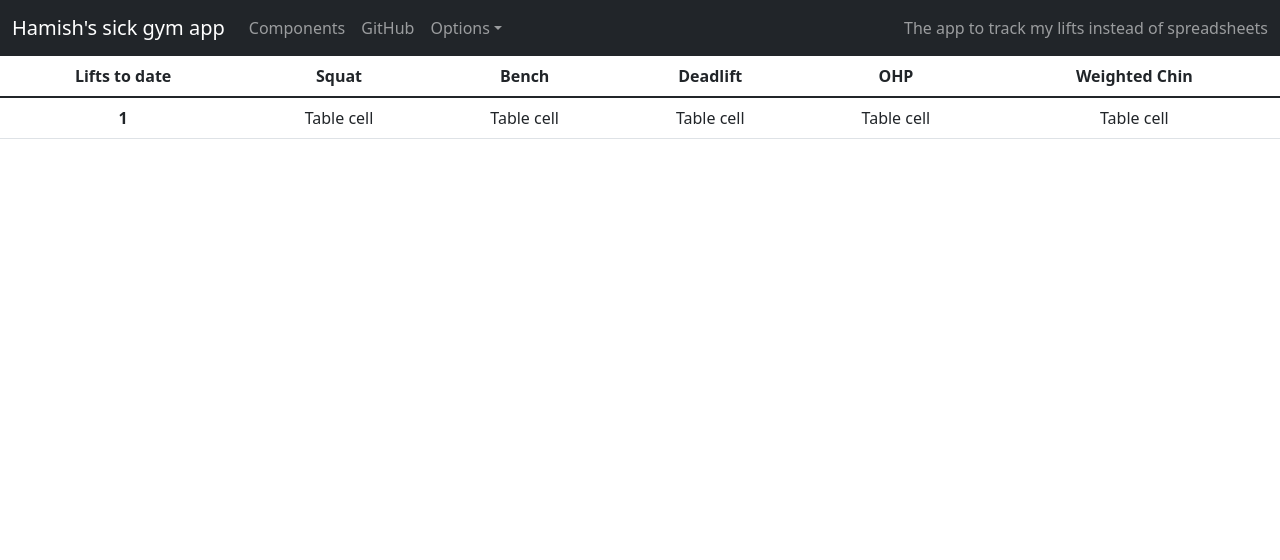
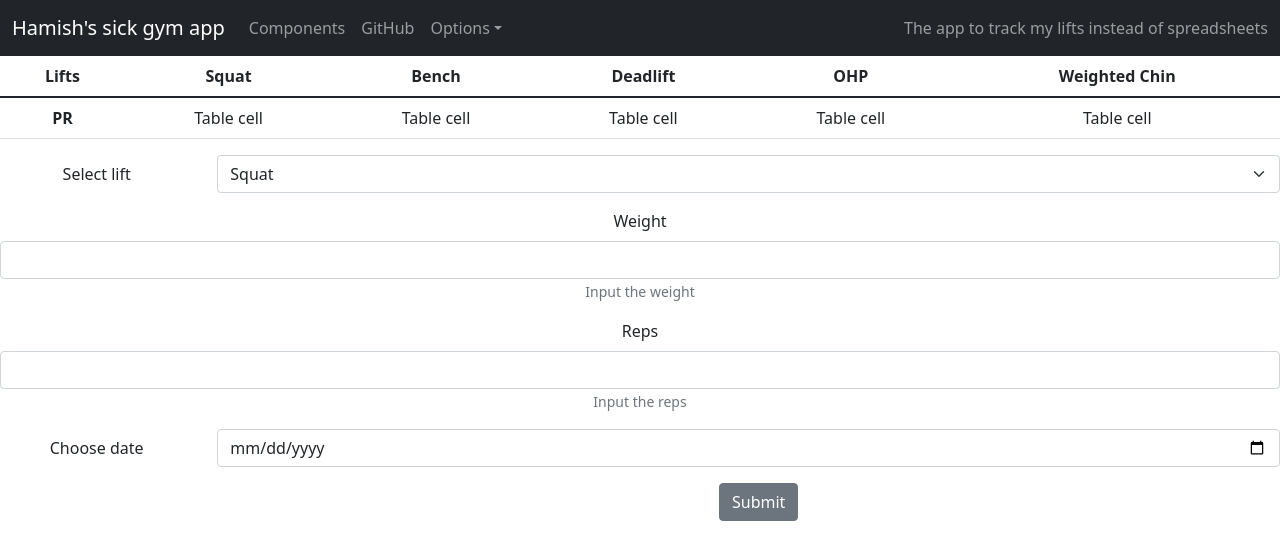
Before and after one commit to hamishakl/Gym-app, a React (Create React App) app in the folder my-app/: page / in a window 1280 px wide. Shown: the top 560 px of the page. Built offline with nearby package versions, Linux system fonts and the light colour scheme.

Commit message:
general basis for the form complete

```diff
--- a/my-app/src/App.css
+++ b/my-app/src/App.css
@@ -36,3 +36,25 @@
     transform: rotate(360deg);
   }
 }
+
+label{
+  display:block;
+}
+#weight {
+  padding-right:24px;
+  text-align:right;
+  -moz-appearance:textfield;
+  /* direction: rtl;*/
+}
+#weight::-webkit-inner-spin-button,
+#weight::-webkit-outer-spin-button {
+  -webkit-appearance: none;
+}
+#weight+span::after {
+  content: 'kg';
+  width: 22px;
+  height: 22px;
+  display: inline-block;
+  position: relative;
+  right:22px;
+}
--- a/my-app/src/App.js
+++ b/my-app/src/App.js
@@ -1,8 +1,8 @@
-import logo from './logo.svg';
 import './App.css';
 import 'bootstrap/dist/css/bootstrap.min.css';
 import NavbarComponent from './components/NavbarComponent';
 import CurrentLifts from './components/CurrentLifts';
+import NewLift from './components/NewLift';
 
 
 
@@ -11,6 +11,7 @@ function App() {
     <div className="App">
      <NavbarComponent />
      <CurrentLifts />
+     <NewLift />
     </div>
   );
 }
--- a/my-app/src/components/CurrentLifts.jsx
+++ b/my-app/src/components/CurrentLifts.jsx
@@ -1,7 +1,5 @@
 import React, { Component } from "react";
-import {
-    Table
-  } from "reactstrap";
+import { Table } from "reactstrap";
 
 export default class CurrentLifts extends Component {
   render() {
@@ -9,7 +7,7 @@ export default class CurrentLifts extends Component {
       <Table responsive>
         <thead>
           <tr>
-            <th>Lifts to date</th>
+            <th>Lifts</th>
             <th>Squat</th>
             <th>Bench</th>
             <th>Deadlift</th>
@@ -19,7 +17,7 @@ export default class CurrentLifts extends Component {
         </thead>
         <tbody>
           <tr>
-            <th scope="row">1</th>
+            <th scope="row">PR</th>
             <td>Table cell</td>
             <td>Table cell</td>
             <td>Table cell</td>
--- /dev/null
+++ b/my-app/src/components/NewLift.jsx
@@ -0,0 +1,62 @@
+import React, { Component } from "react";
+import {
+  Form,
+  FormGroup,
+  Label,
+  Col,
+  Input,
+  FormText,
+  Button,
+  FormFeedback
+} from "reactstrap";
+
+export default class NewLift extends Component {
+  render() {
+    return (
+      <Form>
+        <FormGroup row>
+          <Label for="exampleSelect" sm={2}>
+            Select lift
+          </Label>
+          <Col sm={10}>
+            <Input id="exampleSelect" name="select" type="select">
+              <option>Squat</option>
+              <option>Bench</option>
+              <option>Deadlift</option>
+              <option>OHP</option>
+              <option>Weighted Chin</option>
+            </Input>
+          </Col>
+        </FormGroup>
+        <FormGroup>
+          <Label for="weight">Weight</Label>
+          <Input type="number" id="weight"/>
+          <FormText>Input the weight</FormText>
+        </FormGroup>
+        <FormGroup>
+          <Label for="reps">Reps</Label>
+          <Input type="number" id="reps"/>
+          <FormText>Input the reps</FormText>
+        </FormGroup>
+        <FormGroup row>
+          <Label for="dateSelect" sm={2}>
+            Choose date
+          </Label>
+          <Col sm={10}>
+            <Input id="dateSelect" type="date" />
+          </Col>
+        </FormGroup>
+        <FormGroup check row>
+          <Col
+            sm={{
+              offset: 2,
+              size: 10,
+            }}
+          >
+            <Button>Submit</Button>
+          </Col>
+        </FormGroup>
+      </Form>
+    );
+  }
+}
```
Also changed, not shown: my-app/src/index.css (line endings or trailing spaces).
